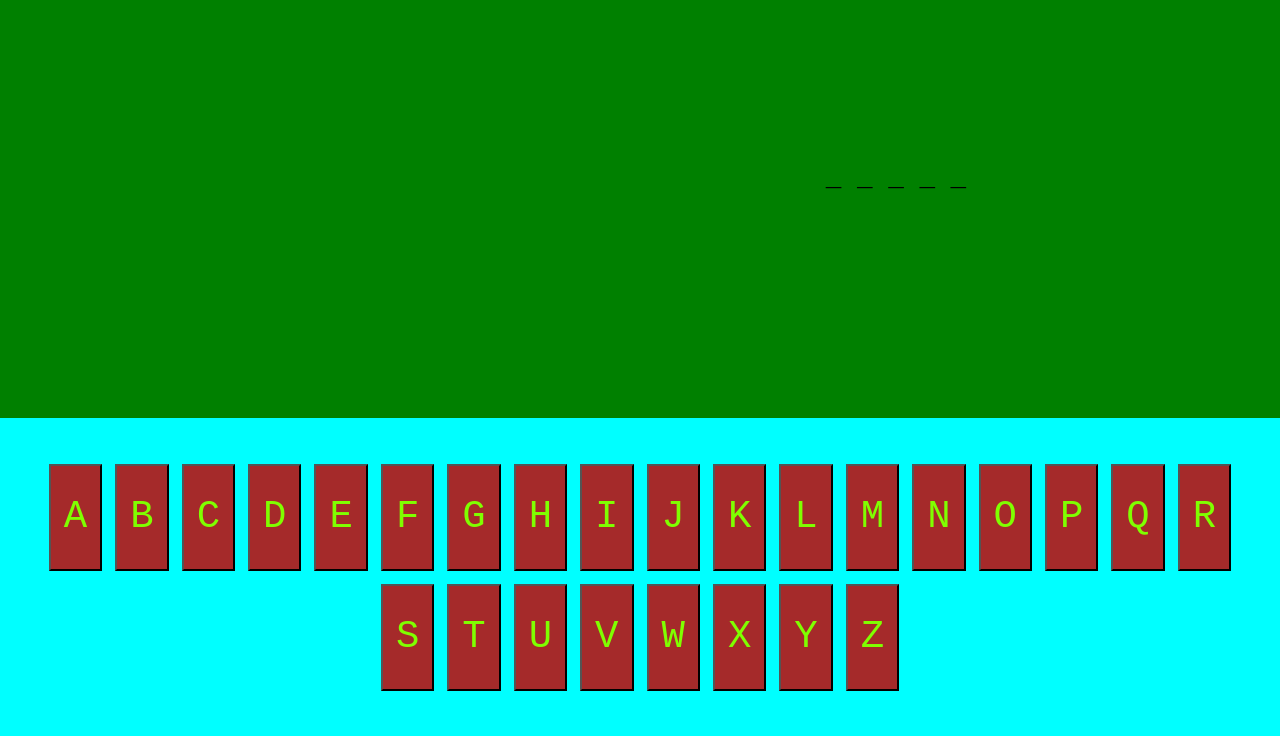
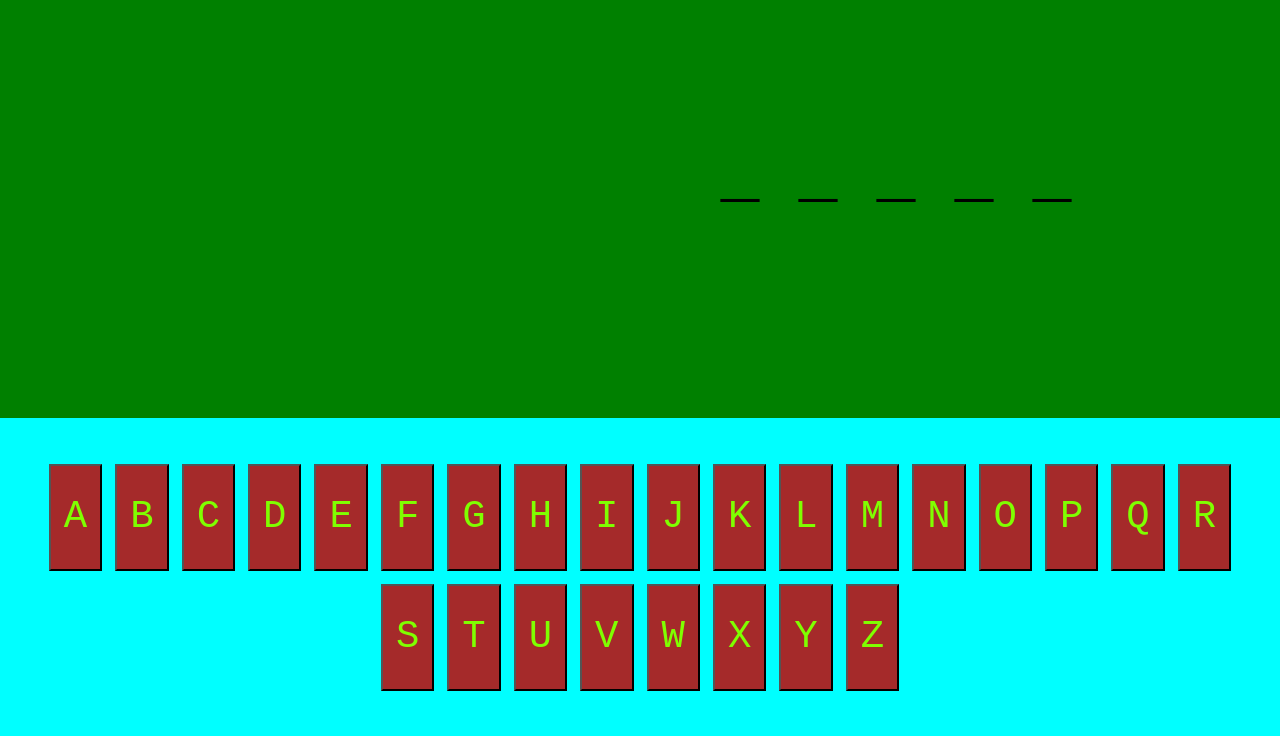
Before and after one commit to Firehawk7803/hangman, a plain HTML site: page index.html in a window 1280 px wide. Shown: the part 62-800 px from the top of the page. Drawn offline with Linux system fonts and the light colour scheme.

Commit message:
update 1.01

```diff
--- a/styles.css
+++ b/styles.css
@@ -5,7 +5,7 @@
 }
 #word {
   text-align: center;
-  margin: 8rem;
+  font-size: 5rem;
 }
 
 .section-1 {
@@ -25,6 +25,7 @@
   display: flex;
   align-items: center;
   justify-content: center;
+  flex-direction: column;
 }
 
 .section-2 {
```
